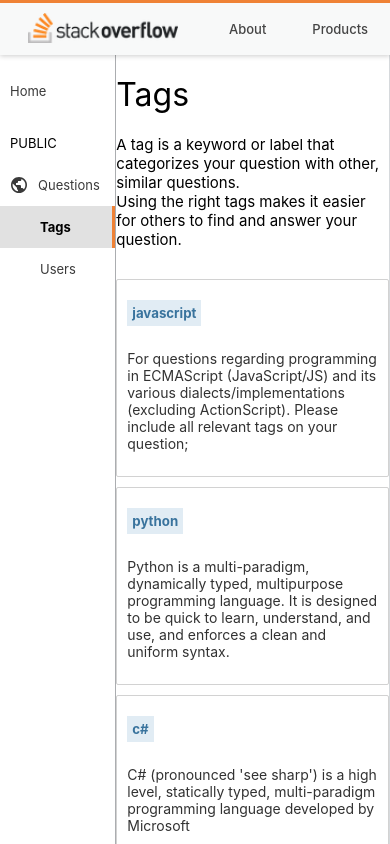
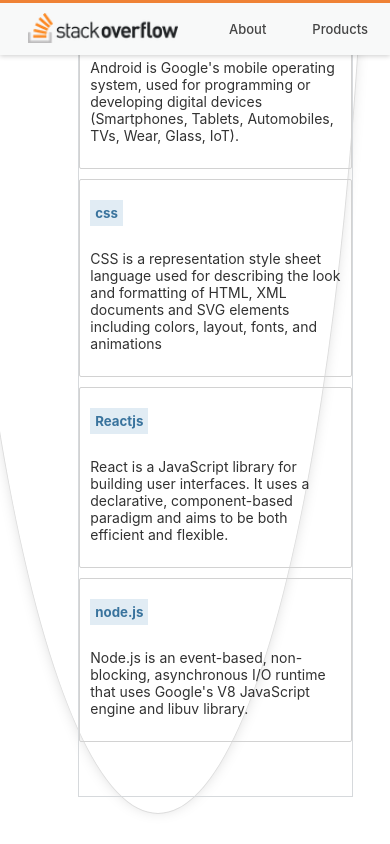
Before and after one commit to ms-maheswari/Stack-overflow-clone, a React (Create React App) app in the folder client/: page /Tags in a window 390 px wide. Shown: the top 844 px of the page. Built offline with nearby package versions, Linux system fonts and the light colour scheme; no server answers.

Commit message:
Update App.css

```diff
--- a/client/src/App.css
+++ b/client/src/App.css
@@ -1,4 +1,4 @@
-.home-container-1{
+/* .home-container-1{
   min-height: 100vh;
   max-width: 1250px;
   width: 100%;
@@ -25,3 +25,46 @@
     margin: 0 auto;
   }
 }
+ */
+.home-container-1 {
+  min-height: 100vh;
+  max-width: 1250px;
+  width: 100%;
+  display: flex;
+  justify-content: space-between;
+  margin: 0% auto;
+}
+
+.home-container-2 {
+  max-width: 1100px;
+  width: calc(100% - 164px);
+  border: 1px solid #d6d9dc;
+  padding: 24px;
+  box-sizing: border-box;
+}
+
+ @media screen and (max-width: 768px) {
+  .home-container-2 {
+    max-width: 1100px;
+    width: 100%;
+    padding: 24px 0;
+    box-sizing: border-box;
+    margin: 0 auto;
+  }
+
+
+.home-container-1  {
+  position: fixed;
+  bottom: 30px;
+  right: 20px;
+  border-radius: 50%;
+  display: flex;
+  align-items: center;
+  justify-content: center;
+  cursor: pointer;
+  background: #fff;
+  padding: 1rem;
+  box-shadow: 0 0 15px -5px #ccc;
+  border: 1px solid #ddd;
+}
+ }
```
